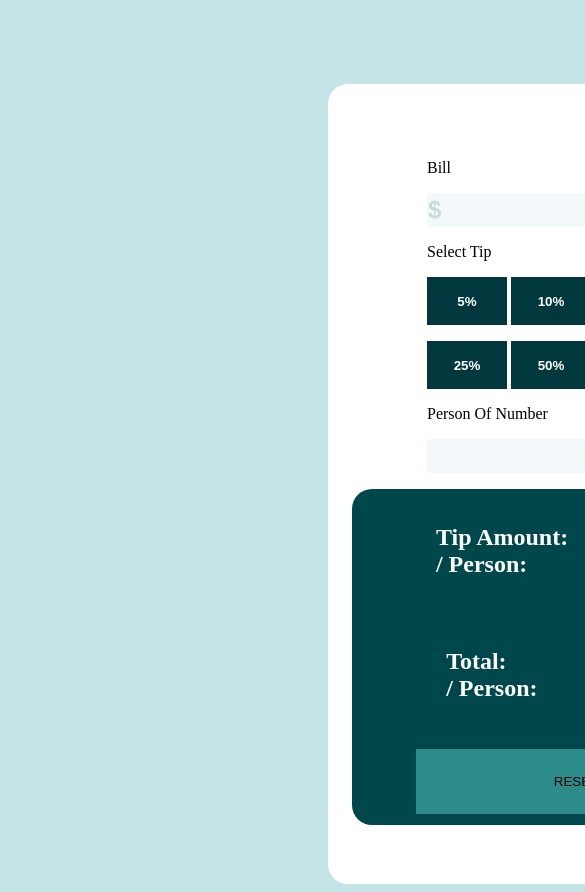
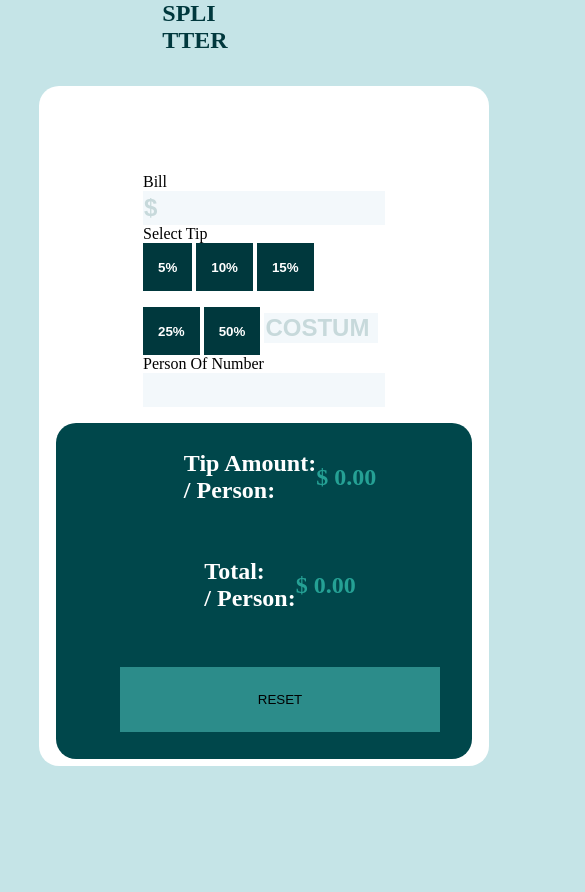
Before and after one commit to mike14112/calculateTipsAndBill, a plain HTML site: page index.html in a window 390 px wide. Shown: the top 892 px of the page, 585 px wide, since content can reach past the window. After the commit the page ends 844 px from the top, so only its background shows below. Drawn offline with Linux system fonts and the light colour scheme.

Commit message:
work final mobile worked

```diff
--- a/app/app.js
+++ b/app/app.js
@@ -182,7 +182,6 @@ const costumTip = function () {
         numberOfPerson.innerHTML = `${person}`;
         numberOfPerson2.innerHTML = `${person}`;
 
-
    });
 }
 
--- a/index.html
+++ b/index.html
@@ -3,14 +3,16 @@
 <head>
     <meta charset="UTF-8">
     <meta http-equiv="X-UA-Compatible" content="IE=edge">
-    <meta name="viewport" content="width=device-width, initial-scale=1.0">
-     <link rel="stylesheet" href="style/main.css">
+    <meta name="viewport" content="width=device-width", initial-scale=1.0">
+    <link rel="stylesheet" href="style/main.css">
     <title>Document</title>
 </head>
 <body>
 <div class="header">
-      <p>SPLI  <br>
-         TTER </p>
+     <p>SPLI
+        <br>
+        TTER
+     </p>
 </div>
     <div class="main_container">
      <div class="bill_container">
--- a/style/main.css
+++ b/style/main.css
@@ -1,12 +1,21 @@
+*{
+    padding: 0;
+    margin: 0 auto;
+}
+
 body{
     width: 100%;
     overflow: hidden;
     background-color: #C5E4E7;
+}
 
-}
 .header{
-    margin-left: 40rem;
-    margin-bottom: 2rem;
+  display: flex;
+  justify-content: center;
+  margin-bottom: 2rem;
+  color: #00383D;
+  font-size: 24px;
+  font-weight: bolder;
 }
 input{
     cursor: pointer;
@@ -17,7 +26,7 @@ input{
     padding: 1px;
     font-weight: bolder;
     font-size: 24px;
-    width: 7rem;
+    max-width: 7rem;
 
 }
 input::-webkit-input-placeholder{
@@ -35,7 +44,7 @@ div{
     padding: 15px;
     font-weight: bolder;
     cursor: pointer;
-    width: 5rem;
+    max-width: 5rem;
     height: 3rem;
 }
 
@@ -66,9 +75,9 @@ div{
 .main_container{
     display: flex;
     justify-content: space-around;
-     margin-left: 20rem;
+     padding-top: 5rem;
     background-color: white;
-    width: 50rem;
+    max-width: 900px;
     height: 25rem;
 }
 
@@ -76,7 +85,7 @@ div{
     margin-top: 1rem;
     background-color: #00474B;
     color: white;
-    width: 25rem;
+    max-width: 25rem;
     height: 21rem;
 }
 
@@ -101,15 +110,21 @@ div{
     font-weight:bolder ;
     font-size: 24px;
 }
+.reset_section{
+    display: flex;
+}
 
 .reset{
+    display: flex;
+    justify-content: center;
     border: none;
     background-color: #2C8C8A;
     font-size: bolder;
     padding: 25px;
-    width: 20rem;
+    min-width: 20rem;
     margin-left: 2rem;
-   cursor: pointer;
+    margin-right: 2rem;
+    cursor: pointer;
 }
 
 .reset:hover{
@@ -128,26 +143,31 @@ div{
     color: #25A195;
 }
 
-@media screen and (max-width: 480px ) {
+ @media screen and ( max-width: 900px ) {
  /* body{
-    width: 100%;
-    overflow: hidden;
+      min-width: 900px;
  } */
+
+.splitter{
+    display: flex;
+    justify-content: center;
+}
  .main_container{
     display: flex;
     flex-direction: column;
     align-items: center;
     justify-content: center;
-    width: 30rem;
-    height: 50rem;
-    margin-right: 10rem;
+    margin-left: 10%;
+    min-width: 450px;
+    height: 600px;
  }
+
  .person_input{
-    width: 15rem;
+   min-width: 15rem;
     height: 2rem;
  }
  .input_bill{
-    width: 15rem;
+    min-width: 15rem;
     height: 2rem;
  }
 
```
